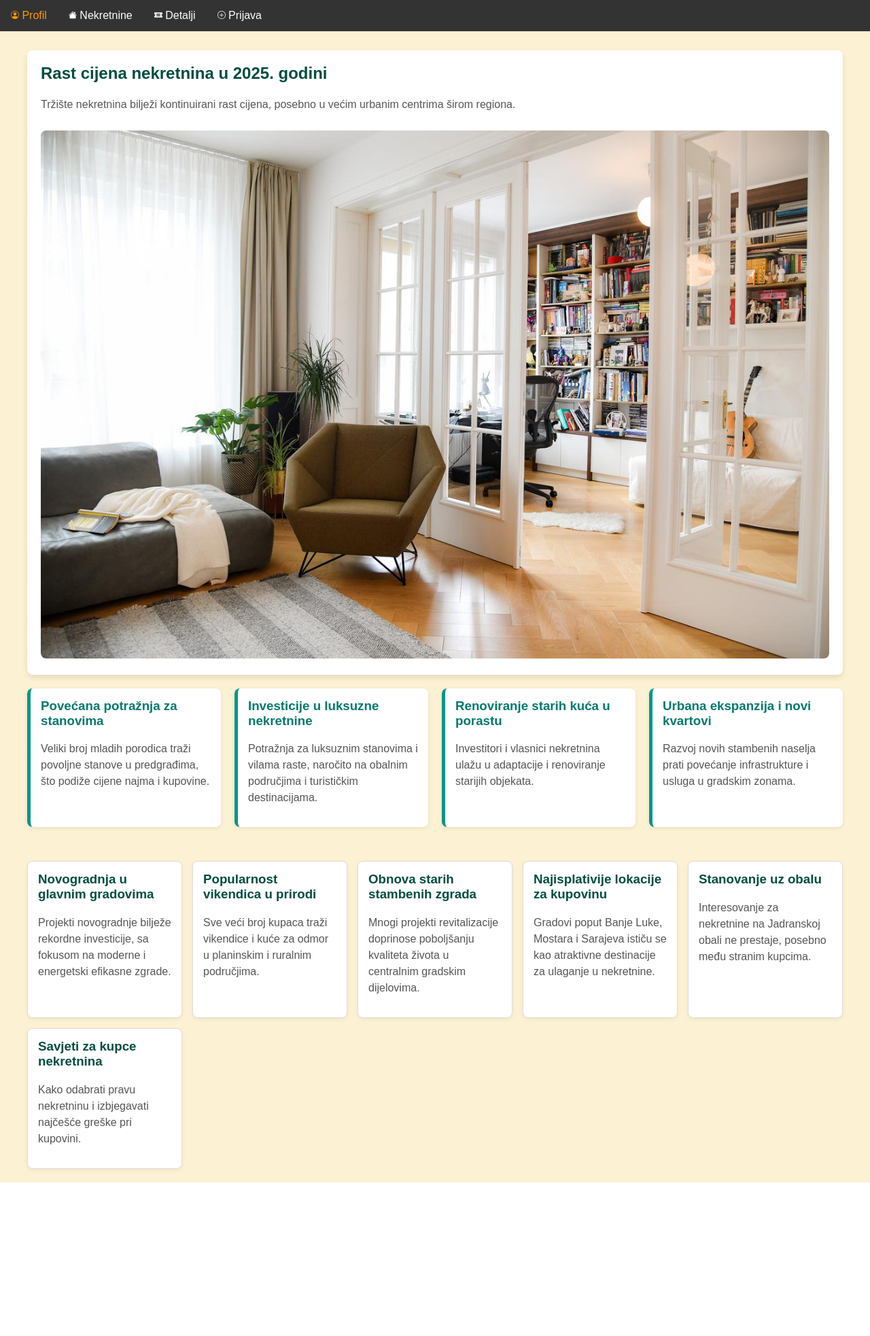
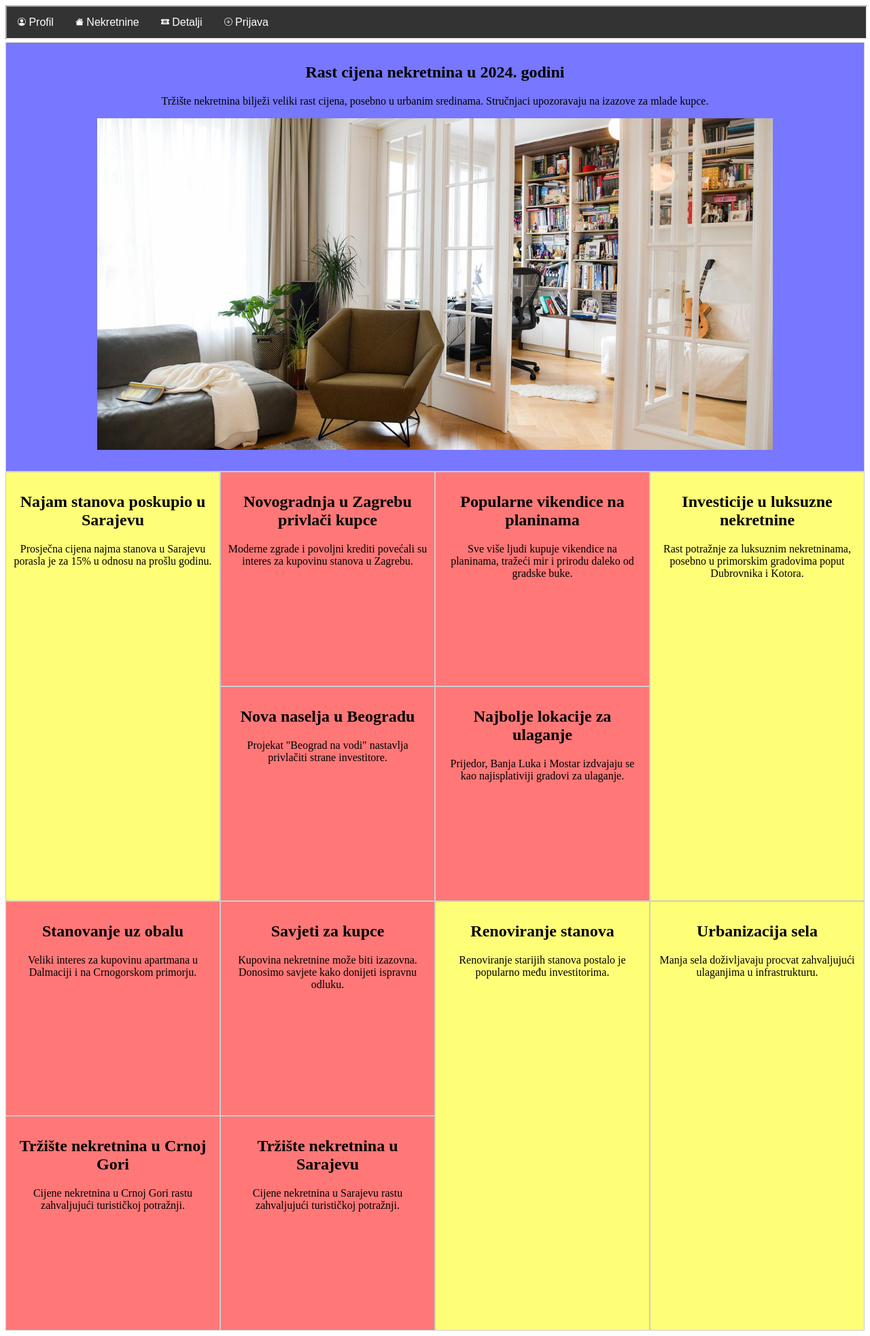
Before and after one commit to avelic5/Homefinder, a web app: file HTML/vijesti.html in a window 1280 px wide. Shown: the whole page at 68% size. Before the commit the page ends 1740 px from the top, so only its background shows below. Run offline with its HTML, style and script files only (its server is not run), Linux system fonts and the light colour scheme.

Commit message:
Change vijesti.html

```diff
--- a/HTML/vijesti.html
+++ b/HTML/vijesti.html
@@ -1,80 +1,85 @@
 <!DOCTYPE html>
 <html lang="bs-BA">
+
 <head>
-    <meta charset="UTF-8" />
-    <meta name="viewport" content="width=device-width, initial-scale=1" />
-    <title>Vijesti o nekretninama</title>
-    <link rel="stylesheet" href="../STYLE/vijesti.css" />
+    <meta charset="UTF-8">
+    <meta name="viewport" content="width=device-width, initial-scale=1.0">
+    <title>Vijesti</title>
+    <link rel="stylesheet" type="text/css" href="../Style/common.css">
+    <link rel="stylesheet" type="text/css" href="../Style/vijesti.css">
 </head>
+
 <body>
+    <iframe src="meni.html" style="width:100%; height:46px"></iframe>
 
-    <header>
-        <iframe src="meni.html" title="Glavni meni"></iframe>
-    </header>
+    <div class="glavniSadrzaj">
+        <div class="vijest glavnaVijest" id="glavnaVijest1">
+            <h2>Rast cijena nekretnina u 2024. godini</h2>
+            <p>Tržište nekretnina bilježi veliki rast cijena, posebno u urbanim sredinama. Stručnjaci upozoravaju na izazove za mlade kupce.</p>
+            <img src="../resources/stan.jpeg" alt="Slika glavne vijesti">
+        </div>
 
-    <main class="glavniSadrzaj">
+        <div class="vijest visokaVijest" id="visokaVijest1">
+            <h2>Najam stanova poskupio u Sarajevu</h2>
+            <p>Prosječna cijena najma stanova u Sarajevu porasla je za 15% u odnosu na prošlu godinu.</p>
+        </div>
 
-        <article class="vijest glavnaVijest" id="glavnaVijest1">
-            <h2>Rast cijena nekretnina u 2025. godini</h2>
-            <p>Tržište nekretnina bilježi kontinuirani rast cijena, posebno u većim urbanim centrima širom regiona.</p>
-            <img src="../resources/stan.jpeg" alt="Slika nekretnina" />
-        </article>
+        <div class="vijest kvadratnaVijest" id="kvadratnaVijest1">
+            <h2>Novogradnja u Zagrebu privlači kupce</h2>
+            <p>Moderne zgrade i povoljni krediti povećali su interes za kupovinu stanova u Zagrebu.</p>
+        </div>
 
-        <section class="vijestiVisoke">
-            <article class="vijest visokaVijest" id="visokaVijest1">
-                <h3>Povećana potražnja za stanovima</h3>
-                <p>Veliki broj mladih porodica traži povoljne stanove u predgrađima, što podiže cijene najma i kupovine.</p>
-            </article>
+        <div class="vijest kvadratnaVijest" id="kvadratnaVijest2">
+            <h2>Popularne vikendice na planinama</h2>
+            <p>Sve više ljudi kupuje vikendice na planinama, tražeći mir i prirodu daleko od gradske buke.</p>
+        </div>
 
-            <article class="vijest visokaVijest" id="visokaVijest2">
-                <h3>Investicije u luksuzne nekretnine</h3>
-                <p>Potražnja za luksuznim stanovima i vilama raste, naročito na obalnim područjima i turističkim destinacijama.</p>
-            </article>
+        <div class="vijest visokaVijest" id="visokaVijest2">
+            <h2>Investicije u luksuzne nekretnine</h2>
+            <p>Rast potražnje za luksuznim nekretninama, posebno u primorskim gradovima poput Dubrovnika i Kotora.</p>
+        </div>
 
-            <article class="vijest visokaVijest" id="visokaVijest3">
-                <h3>Renoviranje starih kuća u porastu</h3>
-                <p>Investitori i vlasnici nekretnina ulažu u adaptacije i renoviranje starijih objekata.</p>
-            </article>
+        <div class="vijest kvadratnaVijest" id="kvadratnaVijest3">
+            <h2>Nova naselja u Beogradu</h2>
+            <p>Projekat "Beograd na vodi" nastavlja privlačiti strane investitore.</p>
+        </div>
 
-            <article class="vijest visokaVijest" id="visokaVijest4">
-                <h3>Urbana ekspanzija i novi kvartovi</h3>
-                <p>Razvoj novih stambenih naselja prati povećanje infrastrukture i usluga u gradskim zonama.</p>
-            </article>
-        </section>
+        <div class="vijest kvadratnaVijest" id="kvadratnaVijest4">
+            <h2>Najbolje lokacije za ulaganje</h2>
+            <p>Prijedor, Banja Luka i Mostar izdvajaju se kao najisplativiji gradovi za ulaganje.</p>
+        </div>
 
-        <section class="vijestiKvadratne">
-            <article class="vijest kvadratnaVijest" id="kvadratnaVijest1">
-                <h3>Novogradnja u glavnim gradovima</h3>
-                <p>Projekti novogradnje bilježe rekordne investicije, sa fokusom na moderne i energetski efikasne zgrade.</p>
-            </article>
+        <div class="vijest kvadratnaVijest" id="kvadratnaVijest5">
+            <h2>Stanovanje uz obalu</h2>
+            <p>Veliki interes za kupovinu apartmana u Dalmaciji i na Crnogorskom primorju.</p>
+        </div>
 
-            <article class="vijest kvadratnaVijest" id="kvadratnaVijest2">
-                <h3>Popularnost vikendica u prirodi</h3>
-                <p>Sve veći broj kupaca traži vikendice i kuće za odmor u planinskim i ruralnim područjima.</p>
-            </article>
+        <div class="vijest kvadratnaVijest" id="kvadratnaVijest6">
+            <h2>Savjeti za kupce</h2>
+            <p>Kupovina nekretnine može biti izazovna. Donosimo savjete kako donijeti ispravnu odluku.</p>
+        </div>
 
-            <article class="vijest kvadratnaVijest" id="kvadratnaVijest3">
-                <h3>Obnova starih stambenih zgrada</h3>
-                <p>Mnogi projekti revitalizacije doprinose poboljšanju kvaliteta života u centralnim gradskim dijelovima.</p>
-            </article>
+        <div class="vijest visokaVijest" id="visokaVijest3">
+            <h2>Renoviranje stanova</h2>
+            <p>Renoviranje starijih stanova postalo je popularno među investitorima.</p>
+        </div>
 
-            <article class="vijest kvadratnaVijest" id="kvadratnaVijest4">
-                <h3>Najisplativije lokacije za kupovinu</h3>
-                <p>Gradovi poput Banje Luke, Mostara i Sarajeva ističu se kao atraktivne destinacije za ulaganje u nekretnine.</p>
-            </article>
+        <div class="vijest visokaVijest" id="visokaVijest4">
+            <h2>Urbanizacija sela</h2>
+            <p>Manja sela doživljavaju procvat zahvaljujući ulaganjima u infrastrukturu.</p>
+        </div>
 
-            <article class="vijest kvadratnaVijest" id="kvadratnaVijest5">
-                <h3>Stanovanje uz obalu</h3>
-                <p>Interesovanje za nekretnine na Jadranskoj obali ne prestaje, posebno među stranim kupcima.</p>
-            </article>
+        <div class="vijest kvadratnaVijest" id="kvadratnaVijest7">
+            <h2>Tržište nekretnina u Crnoj Gori</h2>
+            <p>Cijene nekretnina u Crnoj Gori rastu zahvaljujući turističkoj potražnji.</p>
+        </div>
 
-            <article class="vijest kvadratnaVijest" id="kvadratnaVijest6">
-                <h3>Savjeti za kupce nekretnina</h3>
-                <p>Kako odabrati pravu nekretninu i izbjegavati najčešće greške pri kupovini.</p>
-            </article>
-        </section>
+        <div class="vijest kvadratnaVijest" id="kvadratnaVijest8">
+            <h2>Tržište nekretnina u Sarajevu</h2>
+            <p>Cijene nekretnina u Sarajevu rastu zahvaljujući turističkoj potražnji.</p>
+        </div>
+    </div>
 
-    </main>
+    </body>
 
-</body>
 </html>
--- a/STYLE/vijesti.css
+++ b/STYLE/vijesti.css
@@ -1,109 +1,105 @@
-/* Osnovni stilovi */
-body {
-    background-color: #fdf1d3;
-    font-family: Arial, sans-serif;
-    margin: 0;
-    padding: 0;
-    color: #333;
+.glavniSadrzaj {
+    display: grid;
+    grid-template-columns: repeat(4, 1fr);
 }
 
-/* Header i iframe meni */
-header iframe {
-    border: none;
-    width: 100%;
-    height: 50px;
+.vijest {
+    box-sizing: border-box;
+    padding: 10px;
+    border: 1px solid #ccc;
+    text-align: center;
 }
 
-/* Glavni sadržaj */
-.glavniSadrzaj {
-    max-width: 1200px;
-    margin: 20px auto;
-    padding: 0 20px;
-    display: grid;
-    grid-template-columns: 1fr;
-    gap: 20px;
-}
-
-/* Glavna vijest - zauzima cijelu širinu, istaknuta */
 .glavnaVijest {
-    background: white;
-    padding: 20px;
-    border-radius: 8px;
-    box-shadow: 0 4px 8px rgb(0 0 0 / 0.1);
-}
-
-.glavnaVijest h2 {
-    margin-top: 0;
-    color: #004d40;
+    grid-column: span 4;
+    aspect-ratio: 2 / 1;
+    background-color: #77f;
 }
 
 .glavnaVijest img {
-    max-width: 100%;
-    height: auto;
-    margin-top: 10px;
-    border-radius: 8px;
-}
-
-/* Sekcija sa visokim vijestima */
-.vijestiVisoke {
-    display: grid;
-    grid-template-columns: repeat(auto-fit, minmax(280px, 1fr));
-    gap: 20px;
+    width: 80%;
+    height: 80%;
+    object-fit: cover;
 }
 
 .visokaVijest {
-    background: white;
-    padding: 15px;
-    border-radius: 8px;
-    box-shadow: 0 2px 6px rgb(0 0 0 / 0.08);
-    border-left: 5px solid #009688;
-}
-
-.visokaVijest h3 {
-    margin-top: 0;
-    color: #00796b;
-}
-
-/* Sekcija sa kvadratnim vijestima */
-.vijestiKvadratne {
-    display: grid;
-    grid-template-columns: repeat(auto-fit, minmax(220px, 1fr));
-    gap: 15px;
-    margin-top: 30px;
+    grid-column: span 1;
+    grid-row: span 2;
+    aspect-ratio: 1 / 2;
+    background-color: #ff7;
 }
 
 .kvadratnaVijest {
-    background: white;
-    padding: 15px;
-    border-radius: 8px;
-    box-shadow: 0 2px 6px rgb(0 0 0 / 0.06);
-    border: 1px solid #ddd;
-    transition: box-shadow 0.3s ease;
+    grid-column: span 1;
+    aspect-ratio: 1 / 1;
+    background-color: #f77;
 }
 
-.kvadratnaVijest:hover {
-    box-shadow: 0 6px 12px rgb(0 0 0 / 0.15);
-}
+@media (max-width: 800px) {
+    #glavnaVijest1 {
+        grid-area: glavnaVijest1;
+    }
 
-.kvadratnaVijest h3 {
-    margin-top: 0;
-    color: #004d40;
-}
+    #visokaVijest1 {
+        grid-area: visokaVijest1;
+    }
 
-/* Paragrafi */
-.vijest p {
-    line-height: 1.5;
-    font-size: 1rem;
-    color: #555;
-}
+    #visokaVijest2 {
+        grid-area: visokaVijest2;
+    }
 
-/* Responsive za manje ekrane */
-@media (max-width: 700px) {
+    #kvadratnaVijest1 {
+        grid-area: kvadratnaVijest1;
+    }
+
+    #kvadratnaVijest2 {
+        grid-area: kvadratnaVijest2;
+    }
+
+    #kvadratnaVijest3 {
+        grid-area: kvadratnaVijest3;
+    }
+
+    #kvadratnaVijest4 {
+        grid-area: kvadratnaVijest4;
+    }
+
+    #kvadratnaVijest5 {
+        grid-area: kvadratnaVijest5;
+    }
+
+    #kvadratnaVijest6 {
+        grid-area: kvadratnaVijest6;
+    }
+
+    #kvadratnaVijest7 {
+        grid-area: kvadratnaVijest7;
+    }
+
+    #kvadratnaVijest8 {
+        grid-area: kvadratnaVijest8;
+    }
+
     .glavniSadrzaj {
-        padding: 0 10px;
+        grid-template-columns: repeat(2, 1fr);
+        grid-template-areas:
+        'glavnaVijest1 glavnaVijest1'
+        'visokaVijest1 kvadratnaVijest1'
+        'visokaVijest1 kvadratnaVijest2'
+        'kvadratnaVijest3 visokaVijest2'
+        'kvadratnaVijest4 visokaVijest2'
+        'kvadratnaVijest5 kvadratnaVijest6'
+        'kvadratnaVijest7 kvadratnaVijest8'
+        'visokaVijest3 visokaVijest4'
+        'visokaVijest3 visokaVijest4';
     }
-    .vijestiVisoke,
-    .vijestiKvadratne {
-        grid-template-columns: 1fr;
+
+    .glavnaVijest {
+        grid-column: span 2;
+        aspect-ratio: 1 / 1;
+    }
+
+    .visokaVijest {
+        grid-column: span 1;
     }
 }
```
